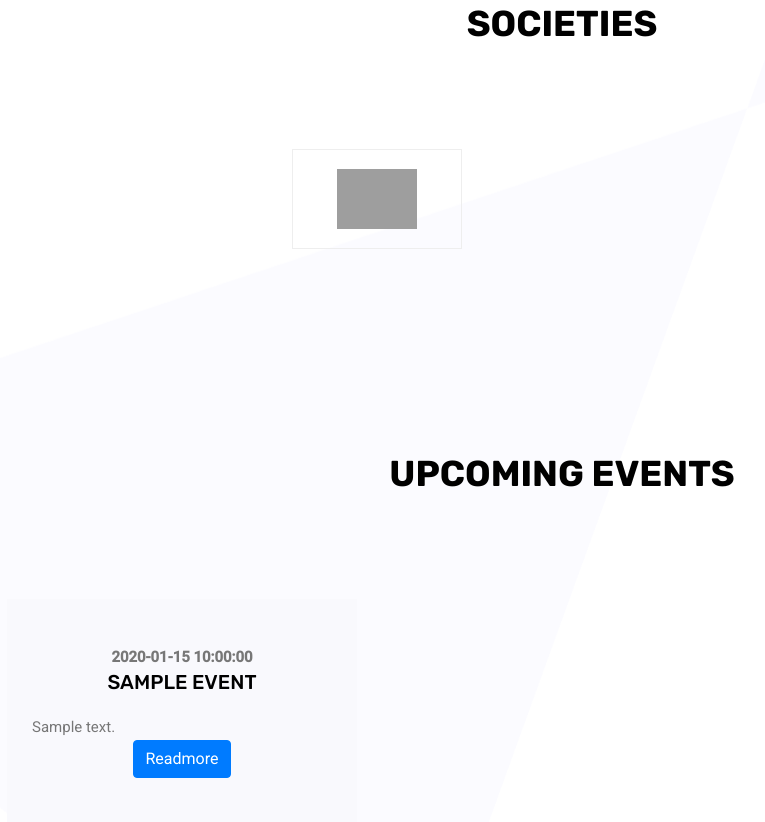
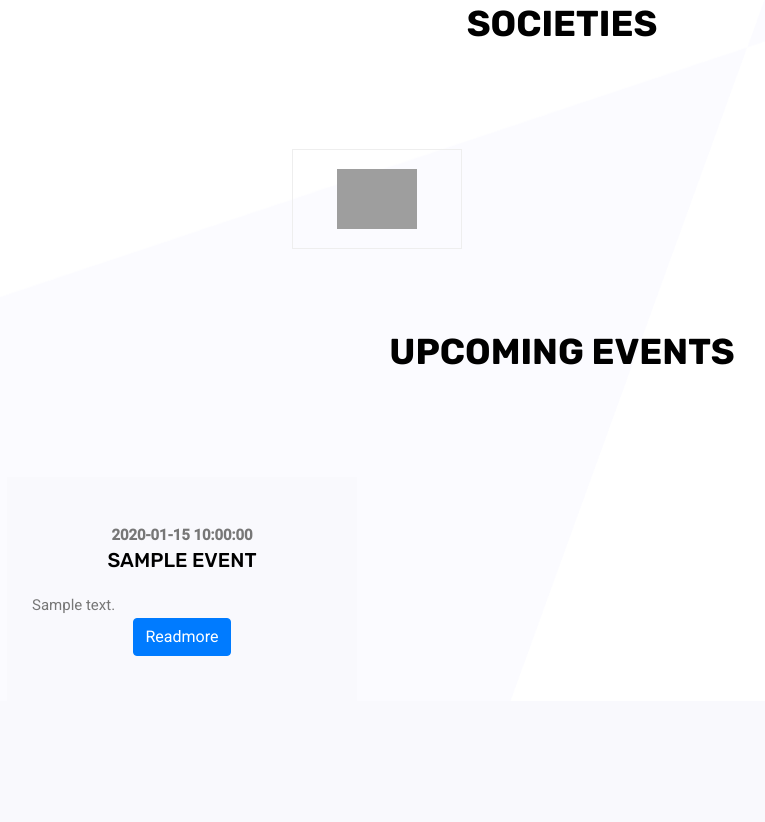
Before and after one commit to thameemk/ieee-sb-tkmce, a CodeIgniter app: page /ieee-sb-tkmce/ in a window 1280 px wide. Shown: the part 499-1321 px from the top of the page, without its empty margins (78-843 px from the left). Run offline with CodeIgniter, Linux system fonts and the light colour scheme; tables that the repository leaves empty or names only in its code hold one stand-in row (values such as "Sample post"); grey boxes are pictures that could not be loaded.

Commit message:
home padding

```diff
--- a/application/views/static/home.php
+++ b/application/views/static/home.php
@@ -4,7 +4,7 @@
   <img src="<?=base_url();?>/assets/front/img/3.jpg"  style="width:100%;height:450px;" class="img-fluid myslides" >
   <img src="<?=base_url();?>/assets/front/img/4.jpg"  style="width:100%;height:450px;" class="img-fluid myslides" >
 </section>
-<section class="brand_area section_gap_bottom mt-5 ">
+<section class="mb-5 mt-5 ">
   <div class="container">
     <div class="main_title">
       <h2>SOCIETIES</h2>
```
